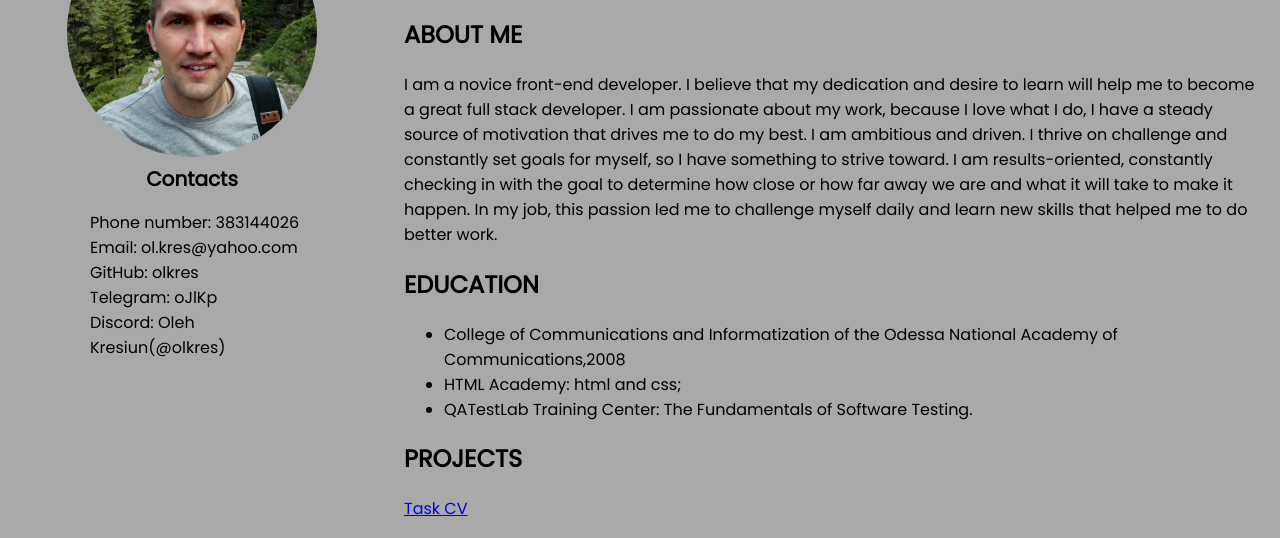
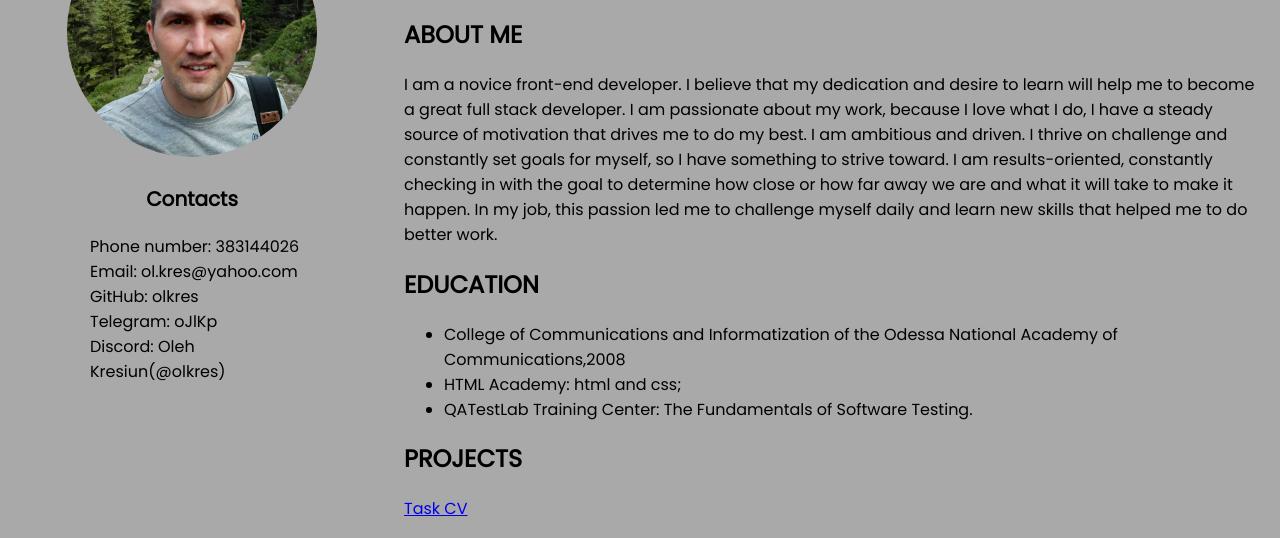
Before and after one commit to olkres/myCV, a plain HTML site: page index.html in a window 1280 px wide. Shown: the part 225-763 px from the top of the page. Drawn offline with Linux system fonts and the light colour scheme.

Commit message:
feat: change html

```diff
--- a/index.html
+++ b/index.html
@@ -27,7 +27,7 @@
           <div class="avatar">
             <img class="avatar" src="assets/photo_cv.jpg" width="250" height="250" alt="photo oleh kresiun">
           </div>
-          <section class="contacts">Contacts</section>
+          <h3 class="contacts">Contacts</h3>
           <ul class="column">
             <li>
               <span>Phone number:</span>
```
